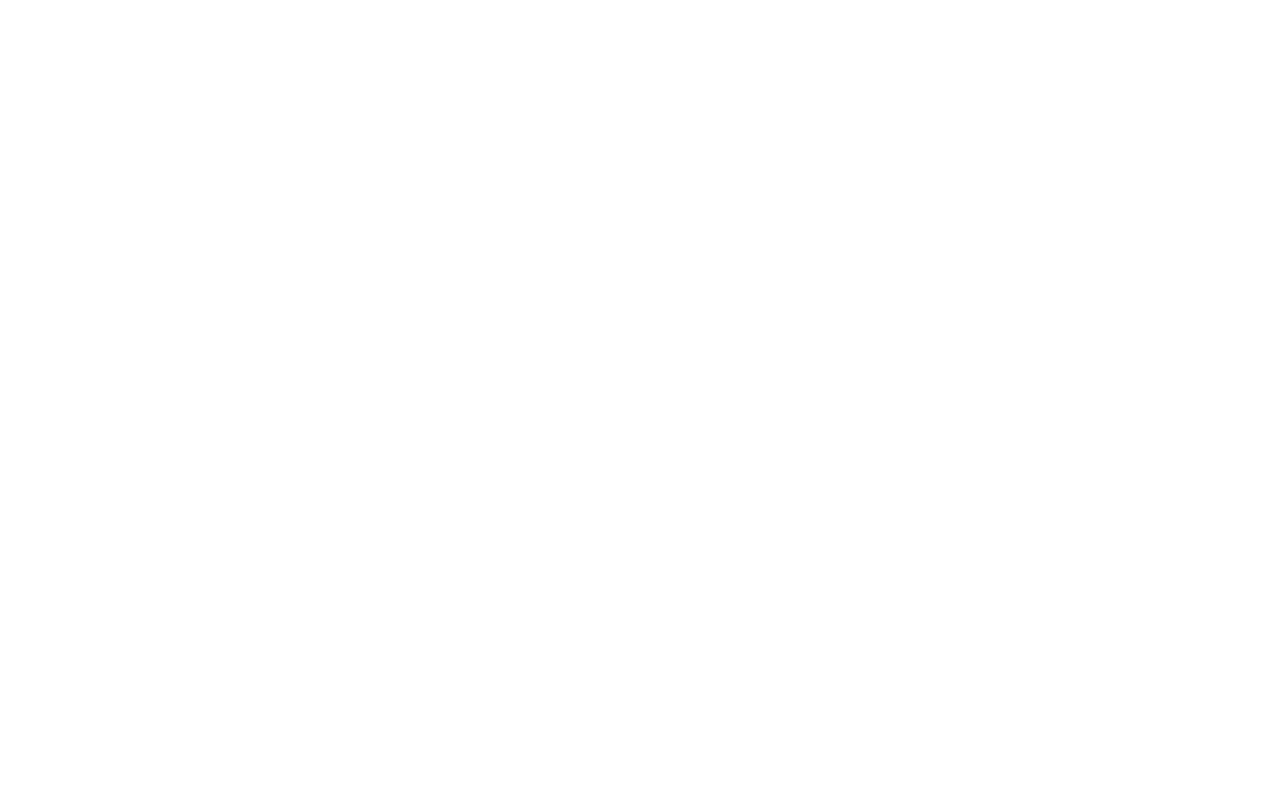
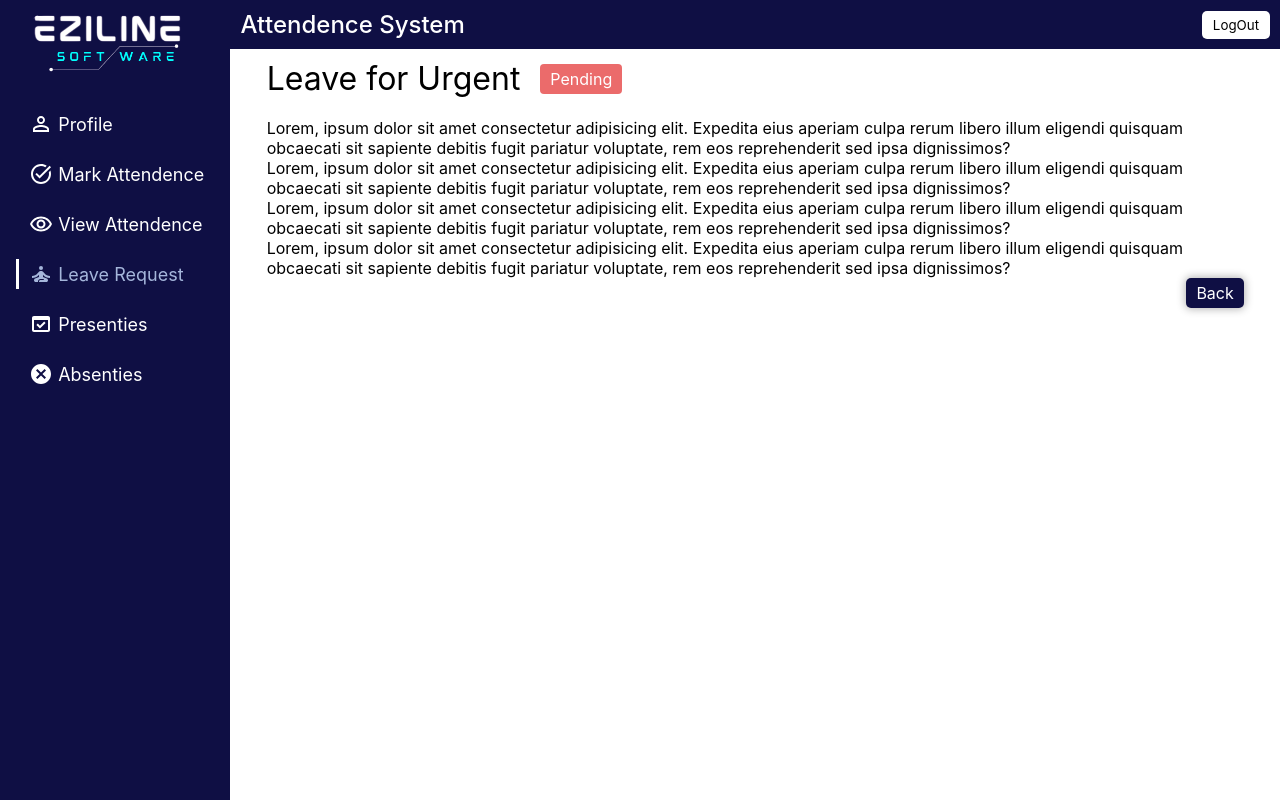
Before and after one commit to samiullah51/Eziline-Attendence-System, a React (Vite) app in the folder frontend/: page /leaverequest/sdf in a window 1280 px wide. Before the commit this address had no page. Built offline with nearby package versions, Linux system fonts and the light colour scheme.

Commit message:
user panel front end part done

```diff
--- a/frontend/src/App.jsx
+++ b/frontend/src/App.jsx
@@ -6,6 +6,7 @@ import ViewAttendence from "./pages/ViewAttendence/ViewAttendence";
 import LeaveRequest from "./pages/LeaveRequest/LeaveRequest";
 import Presenties from "./pages/Presenties/Presenties";
 import Absenties from "./pages/Absenties/Absenties";
+import LeaveDetails from "./pages/LeaveDetails/LeaveDetails";
 function App() {
   return (
     <>
@@ -16,6 +17,7 @@ function App() {
         <Route path="/leaverequest" element={<LeaveRequest />} />
         <Route path="/presenties" element={<Presenties />} />
         <Route path="/absenties" element={<Absenties />} />
+        <Route path="/leaverequest/:leaveId" element={<LeaveDetails />} />
       </Routes>
     </>
   );
--- a/frontend/src/components/Profile/Profile.css
+++ b/frontend/src/components/Profile/Profile.css
@@ -4,6 +4,39 @@
     border-right: 1px solid #ccc;
 
 }
+.profile .user__info{
+    width:150px;
+    height: 150px;
+position: relative;
+}
+.user__info .icon{
+    position: absolute;
+    bottom: 12px;
+    right: 12px;
+    background-color: rgb(255, 255, 255);
+    color: #000000;
+    border: 1px solid var(--primary-color);
+    width: 30px;
+    height: 30px;
+    border-radius: 50%;
+    padding: 5px;
+    display: flex;
+    align-items: center;
+    justify-content: center;
+    transition: .2s;
+}
+.user__info label input{
+    display: none;
+}
+.icon .MuiSvgIcon-root
+{
+    font-size: 16px;
+}
+.user__info .icon:hover{
+    cursor: pointer;
+background-color: #c2c1c1da;
+}
+
 .profile__header{
     display: flex;
     flex-direction: column;
@@ -11,9 +44,11 @@
     justify-content: center;
 }
 .profile__header img{
-    width:150px;
-    height: 150px;
+    width:100%;
+    height: 100%;
     border-radius: 50%;
+    border: 2px solid var(--primary-color);
+    padding: 1px;
 }
 .profile__header p{
     font-size: 20px;
@@ -92,3 +127,18 @@
     font-size: 20px;
 
 }
+.update__btn{
+    background-color: dodgerblue;
+    color: #fff;
+    padding: 5px 10px;
+    border: none;
+    outline: none;
+    border-radius: 4px;
+    box-shadow: 0 0 9px 1px rgba(0,0,0,0.3);
+    margin: 5px 0;
+    transition: .2s;
+    cursor: pointer;
+}
+.update__btn:hover{
+    background-color: rgb(13, 97, 182);
+}
--- a/frontend/src/components/Profile/ProfileHeader/ProfileHeader.jsx
+++ b/frontend/src/components/Profile/ProfileHeader/ProfileHeader.jsx
@@ -1,14 +1,35 @@
-import React from "react";
+import React, { useState } from "react";
 import { Link } from "react-router-dom";
+import CameraAltOutlinedIcon from "@mui/icons-material/CameraAltOutlined";
+function ProfileHeader() {
+  const [image, setImage] = useState(null);
 
-function ProfileHeader() {
+  const handleChange = (image) => {
+    setImage(URL.createObjectURL(image));
+  };
   return (
     <div className="profile__header">
       {/* user info */}
-      <img
-        src="https://th.bing.com/th/id/OIP.OipeUJzND5tgNZVYF91-qgAAAA?pid=ImgDet&w=300&h=300&rs=1"
-        alt=""
-      />
+      <div className="user__info">
+        {!image ? (
+          <img
+            src="https://th.bing.com/th/id/OIP.OipeUJzND5tgNZVYF91-qgAAAA?pid=ImgDet&w=300&h=300&rs=1"
+            alt=""
+          />
+        ) : (
+          <img src={image} alt="" />
+        )}
+        <label htmlFor="image" className="icon">
+          <input
+            type="file"
+            id="image"
+            onChange={(e) => handleChange(e.target.files[0])}
+          />
+          <CameraAltOutlinedIcon />
+        </label>
+      </div>
+      {/* update btn */}
+      {image && <button className="update__btn">Update Now</button>}
       <p>Samiullah</p>
       <h2>MERN Stack Developer</h2>
       <p>Peshawar, Pakistan</p>
--- a/frontend/src/components/RecentLeaves/SingleLeave/SingleLeave.jsx
+++ b/frontend/src/components/RecentLeaves/SingleLeave/SingleLeave.jsx
@@ -7,7 +7,9 @@ function SingleLeave({ status, bg }) {
       <p>12-June-2023</p>
       <p className="subject">Leave for Urgent</p>
       <p>Leave for urgent details...</p>
-      <Link className="details__view">Views</Link>
+      <Link className="details__view" to="/leaverequest/sdf">
+        Views
+      </Link>
       <p className="status" style={{ backgroundColor: bg }}>
         {status}
       </p>
--- /dev/null
+++ b/frontend/src/pages/LeaveDetails/LeaveDetails.css
@@ -0,0 +1,31 @@
+.contents__leave .leave__header{
+    width: 100%;
+    display: flex;
+    align-items: center;
+    justify-content: flex-start;
+    margin-bottom: 20px;
+}
+.leave__header .leave__status{
+    background-color: rgb(235, 107, 107);
+    padding: 5px 10px;
+    margin-left: 20px;
+    border-radius: 4px;
+    color: #fff;
+
+}
+.contents__leave .backbtn{
+    align-self: flex-end;
+    padding: 5px 10px;
+    border: none;
+    outline: none;
+    background-color: var(--primary-color);
+    color: #fff;
+    text-decoration: none;
+    border-radius: 5px;
+    box-shadow: 0 0 9px 1px rgba(0,0,0,0.3);
+    transition: .2s;
+}
+.contents__leave .backbtn:hover{
+    background-color: rgb(3, 1, 29);
+    cursor: pointer;
+}
--- /dev/null
+++ b/frontend/src/pages/LeaveDetails/LeaveDetails.jsx
@@ -0,0 +1,53 @@
+import React from "react";
+import Sidebar from "../../components/Sidebar/Sidebar";
+import Navbar from "../../components/Navbar/Navbar";
+import "./LeaveDetails.css";
+import RecentLeaves from "../../components/RecentLeaves/RecentLeaves";
+import { Link } from "react-router-dom";
+function LeaveDetails() {
+  return (
+    <div className="home__page">
+      <Sidebar />
+      <div className="home__contents">
+        <Navbar />
+        <div className="contents__leave">
+          <div className="leave__header">
+            <h1>Leave for Urgent</h1>
+            <p className="leave__status">Pending</p>
+          </div>
+          {/* leave description */}
+          <p>
+            Lorem, ipsum dolor sit amet consectetur adipisicing elit. Expedita
+            eius aperiam culpa rerum libero illum eligendi quisquam obcaecati
+            sit sapiente debitis fugit pariatur voluptate, rem eos reprehenderit
+            sed ipsa dignissimos?
+          </p>
+          <p>
+            Lorem, ipsum dolor sit amet consectetur adipisicing elit. Expedita
+            eius aperiam culpa rerum libero illum eligendi quisquam obcaecati
+            sit sapiente debitis fugit pariatur voluptate, rem eos reprehenderit
+            sed ipsa dignissimos?
+          </p>
+          <p>
+            Lorem, ipsum dolor sit amet consectetur adipisicing elit. Expedita
+            eius aperiam culpa rerum libero illum eligendi quisquam obcaecati
+            sit sapiente debitis fugit pariatur voluptate, rem eos reprehenderit
+            sed ipsa dignissimos?
+          </p>{" "}
+          <p>
+            Lorem, ipsum dolor sit amet consectetur adipisicing elit. Expedita
+            eius aperiam culpa rerum libero illum eligendi quisquam obcaecati
+            sit sapiente debitis fugit pariatur voluptate, rem eos reprehenderit
+            sed ipsa dignissimos?
+          </p>
+          {/* back btn*/}
+          <Link className="backbtn" to="/leaverequest">
+            Back
+          </Link>
+        </div>
+      </div>
+    </div>
+  );
+}
+
+export default LeaveDetails;
```
